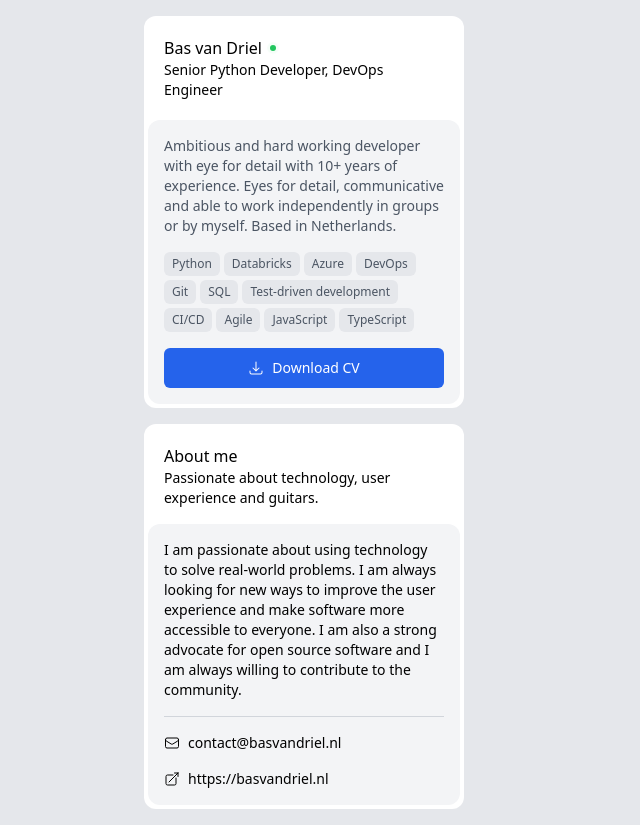
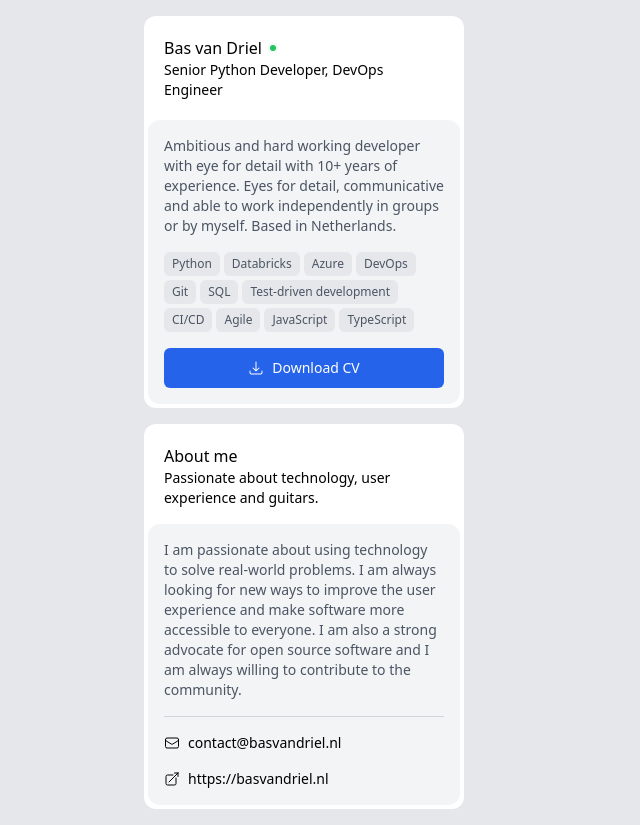
Before and after one commit to basvandriel/portfolio-website, a React (Create React App) app: page / in a window 1280 px wide. Shown: the whole page, without its empty margins (0-640 px from the left). Built offline with nearby package versions, Linux system fonts and the light colour scheme.

Commit message:
Fix test

```diff
--- a/src/App.tsx
+++ b/src/App.tsx
@@ -2,6 +2,7 @@
 
 import { ArrowDownTrayIcon } from "@heroicons/react/24/solid";
 import { EnvelopeIcon, ArrowTopRightOnSquareIcon } from "@heroicons/react/24/outline";
+
 
 const ROLE = "Senior Python Developer, DevOps Engineer";
 const SMALL_DESCRIPTION =
@@ -93,7 +94,7 @@
           </div>
 
           <div className="p-4 bg-gray-100 rounded-xl text-sm">
-            <p className="text-sm">
+            <p className="text-sm text-gray-600">
               I am passionate about using technology to solve real-world
               problems. I am always looking for new ways to improve the user
               experience and make software more accessible to everyone. I am
```
